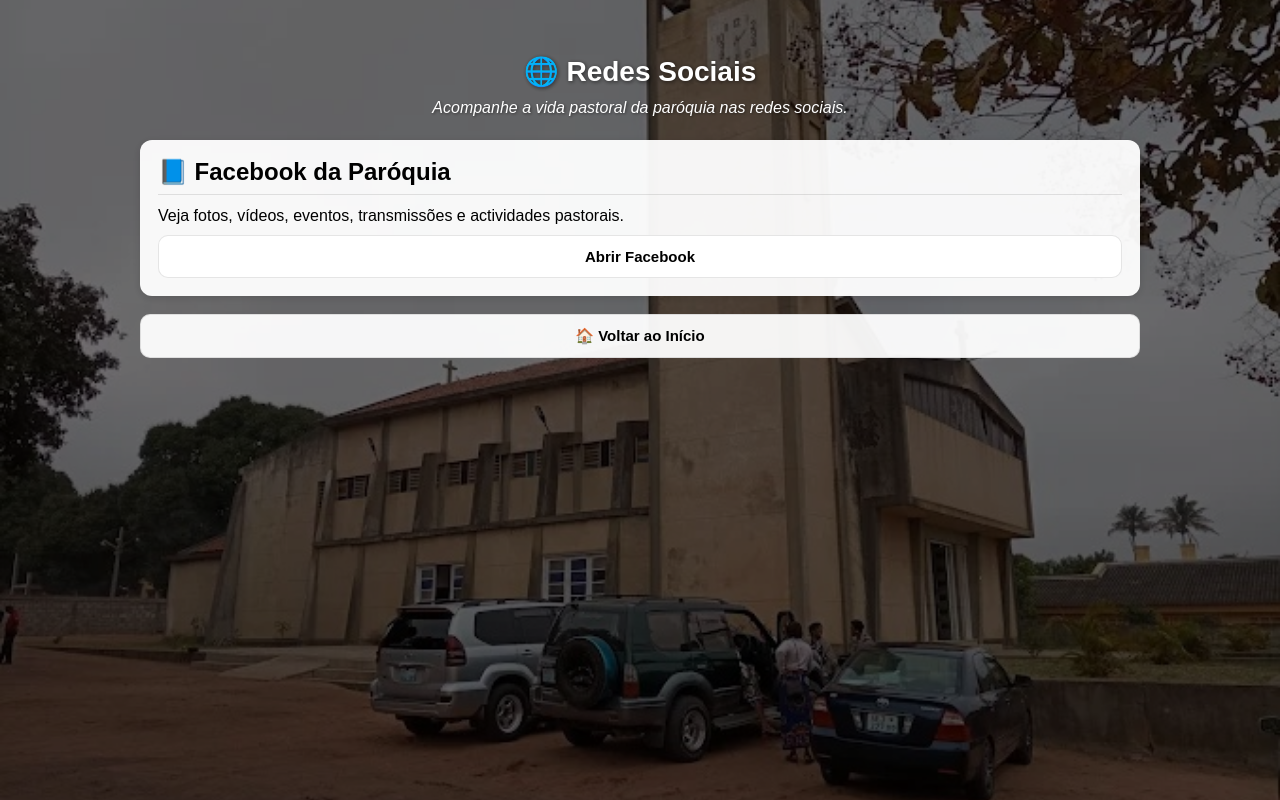
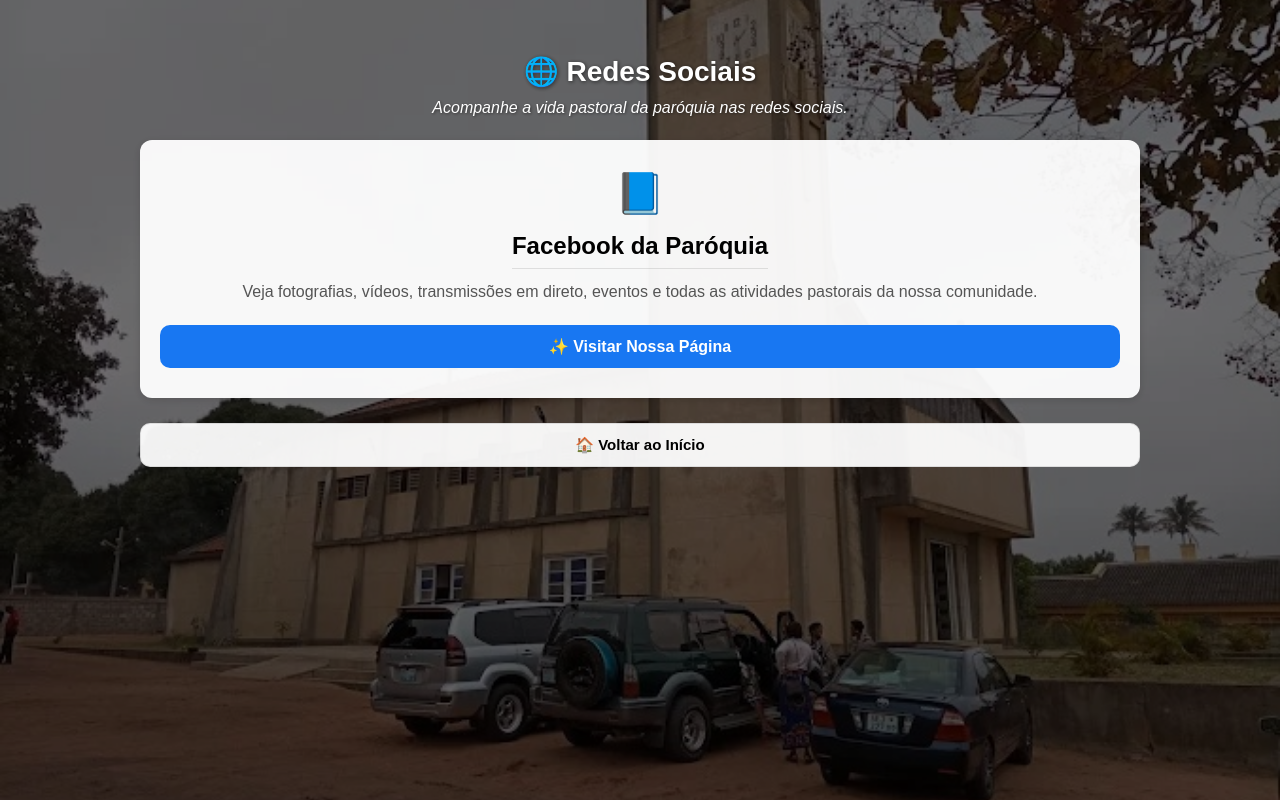
Before and after one commit to FSavel/sao-miguel-digital, a Flask app: page /redes_sociais in a window 1280 px wide. Run offline with Flask 3, Linux system fonts and the light colour scheme; parts of the project's set-up code (start-up, migrations or seed data) failed here and were passed over.

Commit message:
Update redes_sociais.html

```diff
--- a/templates/redes_sociais.html
+++ b/templates/redes_sociais.html
@@ -1,27 +1,51 @@
 <!DOCTYPE html>
 <html lang="pt">
+<head>
+    <meta charset="UTF-8">
+    <meta name="viewport" content="width=device-width, initial-scale=1.0">
+    <title>Redes Sociais</title>
+    <link rel="stylesheet" href="{{ url_for('static', filename='style.css') }}">
+    <style>
+        /* Estilização específica para botões de redes sociais */
+        .botao-facebook {
+            display: inline-block;
+            background-color: #1877F2 !important; /* Azul oficial do Facebook */
+            color: white !important;
+            padding: 12px 20px;
+            text-decoration: none;
+            border-radius: 10px;
+            font-weight: bold;
+            transition: background-color 0.3s, transform 0.2s;
+            text-align: center;
+            border: none;
+        }
 
-<head>
+        .botao-facebook:hover {
+            background-color: #155cb0 !important;
+            transform: scale(1.02);
+        }
 
-    <meta charset="UTF-8">
+        .social-card {
+            display: flex;
+            flex-direction: column;
+            align-items: center;
+            text-align: center;
+            padding: 30px 20px;
+            margin-bottom: 25px;
+        }
 
-    <meta name="viewport"
-          content="width=device-width, initial-scale=1.0">
-
-    <title>Redes Sociais</title>
-
-    <link rel="stylesheet"
-          href="{{ url_for('static', filename='style.css') }}">
-
+        .social-icon {
+            font-size: 40px;
+            margin-bottom: 15px;
+        }
+    </style>
 </head>
-
 <body>
 
 <div class="overlay">
 
     <div class="container">
 
-    <!-- TÍTULO -->
         <h1 class="titulo-principal">
             🌐 Redes Sociais
         </h1>
@@ -30,28 +54,27 @@
             Acompanhe a vida pastoral da paróquia nas redes sociais.
         </p>
 
-    <!-- FACEBOOK -->
-    <div class="card">
+        <div class="card social-card">
 
-        <h2>📘 Facebook da Paróquia</h2>
+            <div class="social-icon">📘</div>
 
-        <p>
-            Veja fotos, vídeos, eventos,
-            transmissões e actividades pastorais.
+            <h2 style="margin-bottom: 10px;">Facebook da Paróquia</h2>
+
+            <p style="color: #555; margin-bottom: 20px; line-height: 1.6;">
+                Veja fotografias, vídeos, transmissões em direto, eventos e todas as atividades pastorais da nossa comunidade.
             </p>
 
-        <a
-            href="https://www.facebook.com/people/Par%C3%B3quia-S%C3%A3o-Miguel-Arcanjo-Manhi%C3%A7a/61578202465904/"
+            <a href="https://www.facebook.com/people/Par%C3%B3quia-S%C3%A3o-Miguel-Arcanjo-Manhi%C3%A7a/61578202465904/"
                target="_blank"
-            class="botao"
-        >
-            Abrir Facebook
+               rel="noopener noreferrer"
+               class="botao-facebook"
+               style="width: 100%; box-sizing: border-box;">
+                ✨ Visitar Nossa Página
             </a>
 
         </div>
 
-    <!-- VOLTAR -->
-    <a href="/" class="botao">
+        <a href="/" class="botao" style="text-align: center; display: block; margin-top: 15px;">
             🏠 Voltar ao Início
         </a>
 
```
Lines whose indentation alone changed are shown as unchanged.
